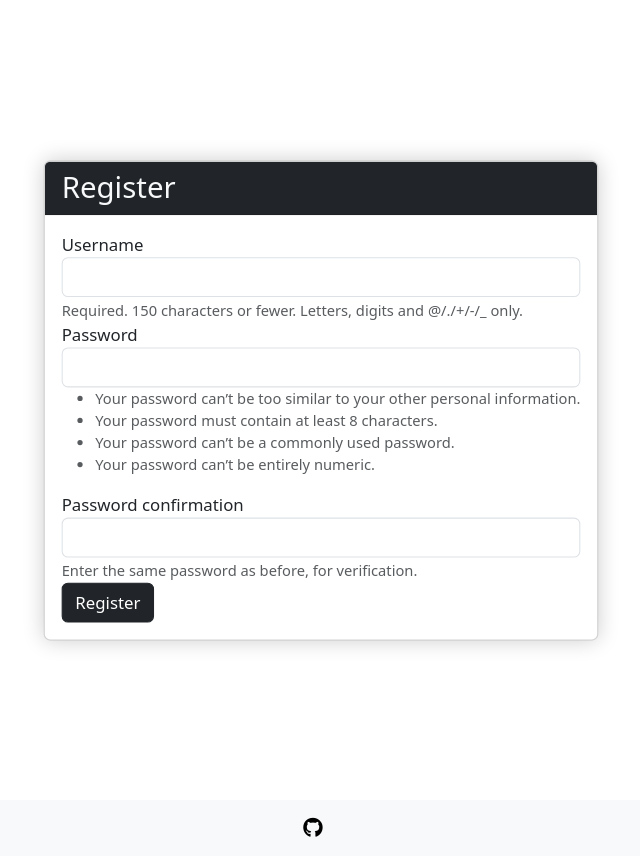
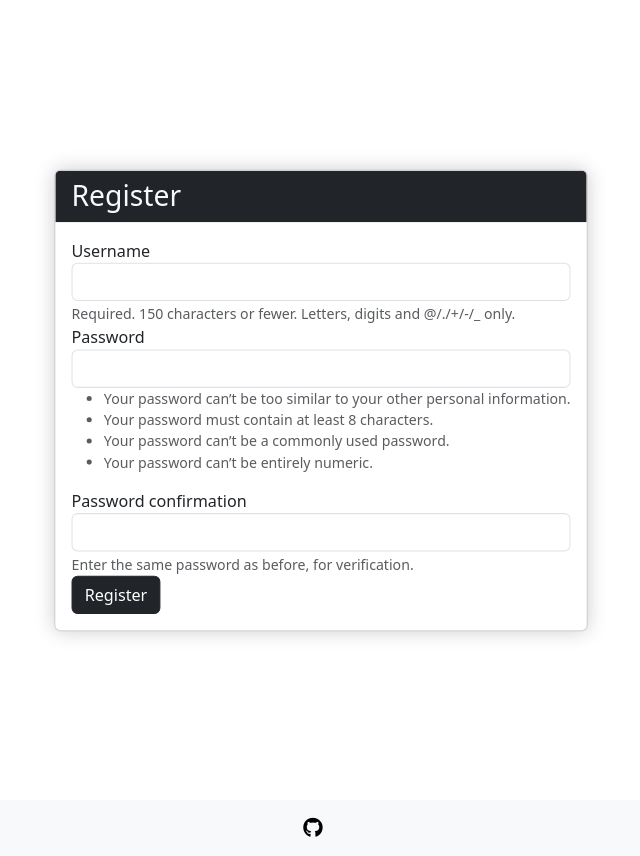
Before and after one commit to joaoalexarruda/ipp_dealership, a Django app: page /accounts/register/ in a window 1280 px wide, with the pointer over the restyled element. Shown: the part 63-919 px from the top of the page, without its empty margins (319-959 px from the left). Run offline with Django 5.2, Linux system fonts and the light colour scheme; some libraries are stand-ins or nearby versions.

Commit message:
update styles.css

```diff
--- a/static/styles.css
+++ b/static/styles.css
@@ -4,5 +4,5 @@
 
 .card:hover {
     box-shadow: 0 0 20px rgba(0, 0, 0, 0.2);
-    transform: scale(1.05);
+    transform: scale(1.01);
 }
```
